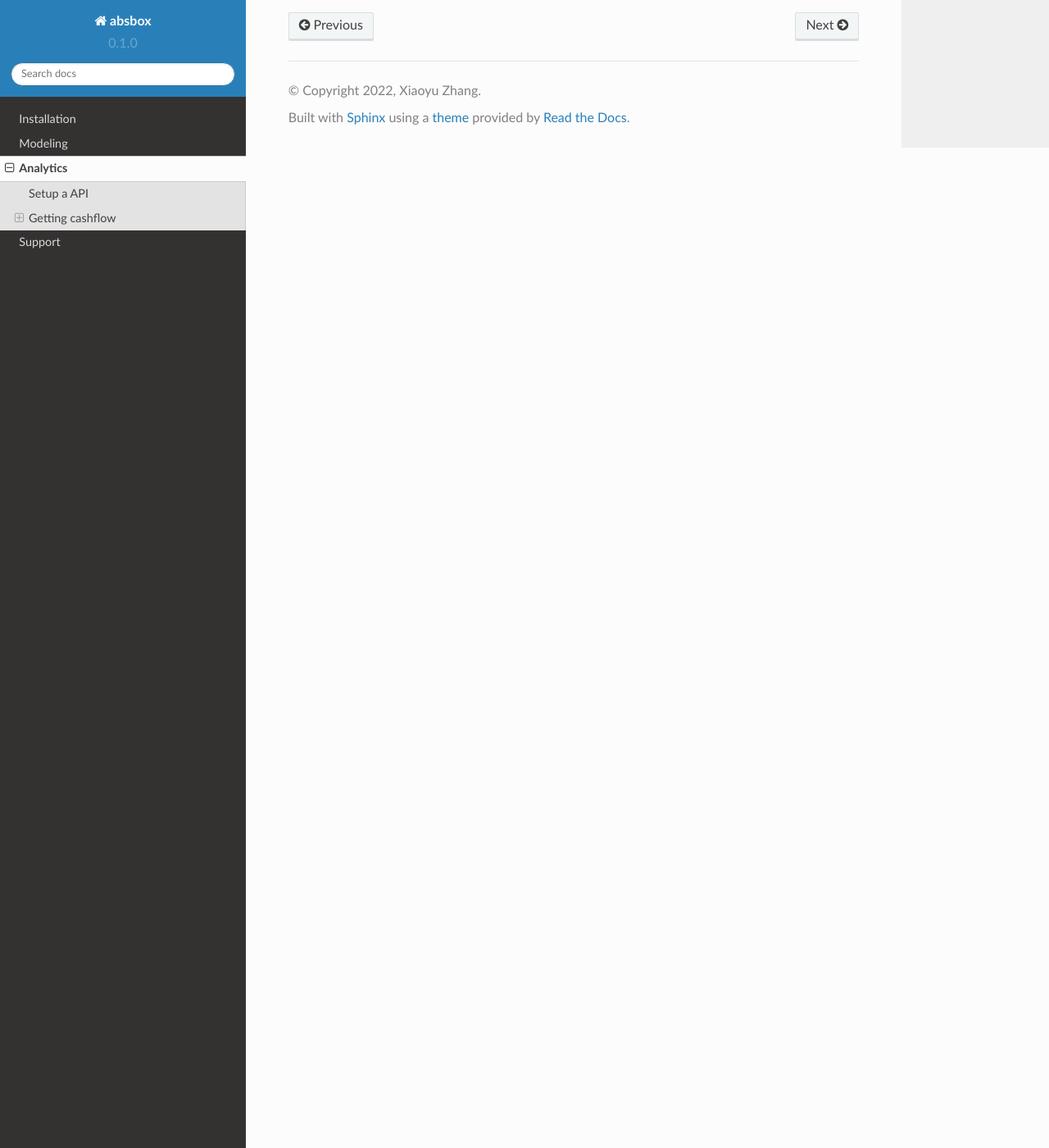
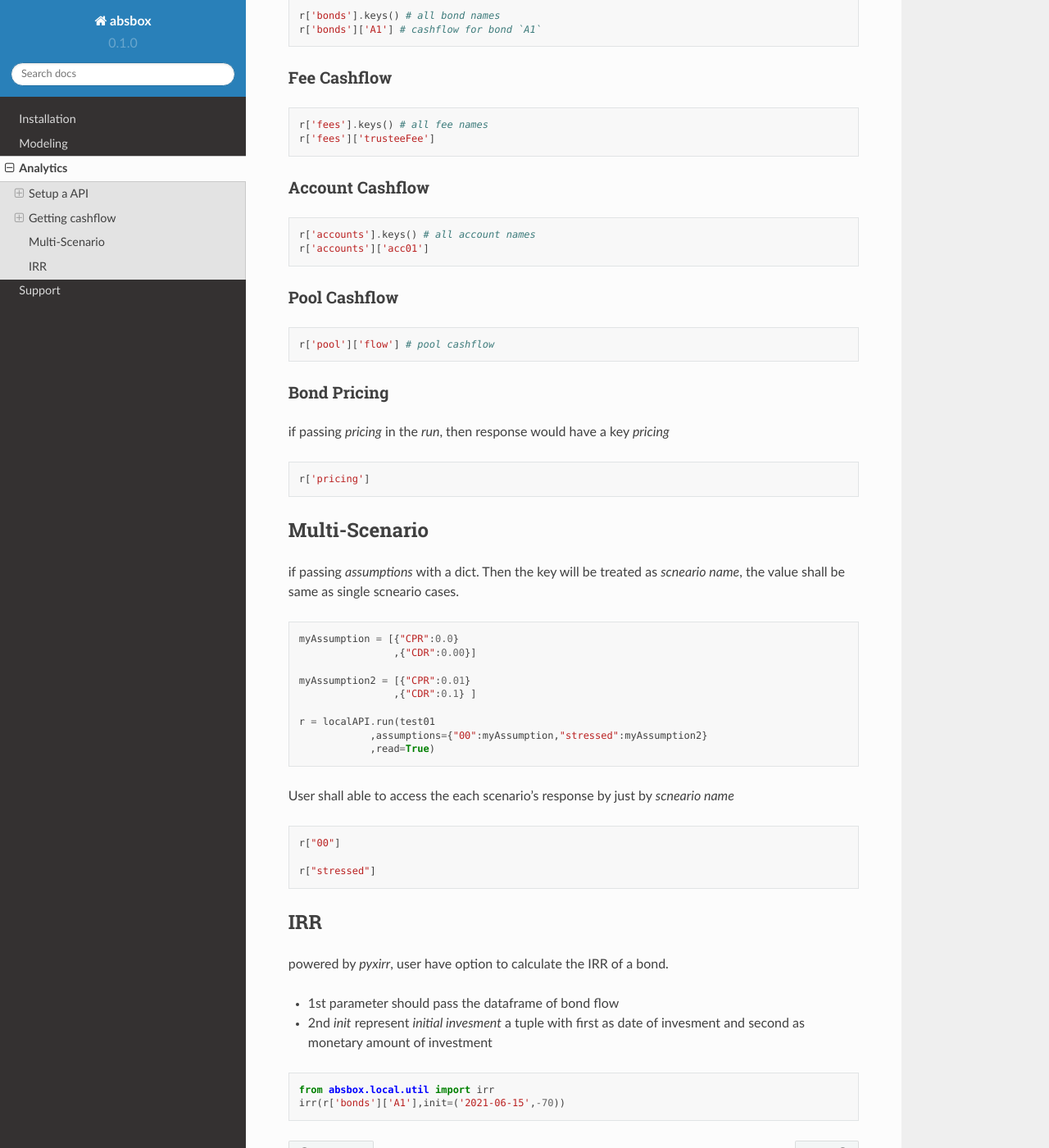
Before and after one commit to yellowbean/absbox-doc, a Sphinx documentation site: the page built from docs/source/analytics.rst, in a window 1280 px wide and 1400 px high, scrolled down 2269 px. Shown: the whole window at 82% size. Built offline with Sphinx 7.4.7 and the Read the Docs theme 2.0.0, drawn with Linux system fonts in a browser that asks for light colours; some of the changed text lies outside the part shown.

Commit message:
add pool run ; multi-scenario run

```diff
--- a/docs/source/analytics.rst
+++ b/docs/source/analytics.rst
@@ -41,6 +44,38 @@
                pricing={"PVDay":"2023-06-22"
                        ,"Curve":[["2020-01-01",0.025]]},
                read=True)
+
+Running a Pool
+^^^^^^^^^^^^^^^^^
+
+user can project cashflow for a pool only, with ability to set pool performance assumption .
+a pool is a map with two keys:
+
+* ``assets`` : a list of ``asset`` objects
+* ``cutoffDate`` : a date which suggests all cf after will be shown
+
+.. code-block:: python
+
+  myPool = {'assets':[
+              ["Mortgage"
+              ,{"originBalance": 12000.0
+               ,"originRate": ["fix",0.045]
+               ,"originTerm": 120
+               ,"freq": "monthly"
+               ,"type": "level"
+               ,"originDate": "2021-02-01"}
+              ,{"currentBalance": 10000.0
+               ,"currentRate": 0.075
+               ,"remainTerm": 80
+               ,"status": "current"}]],
+           'cutoffDate':"2022-03-01"}
+
+  localAPI.runPool(myPool,
+                 assumptions=[{"CPR":0.01}
+                             ,{"CDR":0.01}
+                             ,{"Recovery":(0.7,18)}],
+                 read=True)
+
 
 Getting cashflow
 ------------------
@@ -117,3 +152,43 @@
 .. code-block:: python
 
    r['pricing']
+
+
+Multi-Scenario
+-----------------
+
+if passing `assumptions` with a dict. Then the key will be treated as `scneario name`, the value shall be same as single scneario cases.
+
+.. code-block:: python
+
+   myAssumption = [{"CPR":0.0}
+                   ,{"CDR":0.00}]
+
+   myAssumption2 = [{"CPR":0.01}
+                   ,{"CDR":0.1} ]
+
+   r = localAPI.run(test01
+               ,assumptions={"00":myAssumption,"stressed":myAssumption2}
+               ,read=True)
+
+User shall able to access the each scenario's response by just by `scneario name`
+
+.. code-block:: python
+
+   r["00"]
+
+   r["stressed"]
+
+IRR
+------------------
+
+powered by `pyxirr`, user have option to calculate the IRR of a bond.
+
+* 1st parameter should pass the dataframe of bond flow
+* 2nd `init` represent `initial invesment` a tuple with first as date of invesment and second as monetary amount of investment
+
+
+.. code-block:: python
+
+   from absbox.local.util import irr
+   irr(r['bonds']['A1'],init=('2021-06-15',-70))
```
Also changed, not shown: other parts of docs/source/analytics.rst (+3 -0 lines), docs/source/modeling.rst (+4 -3 lines).
